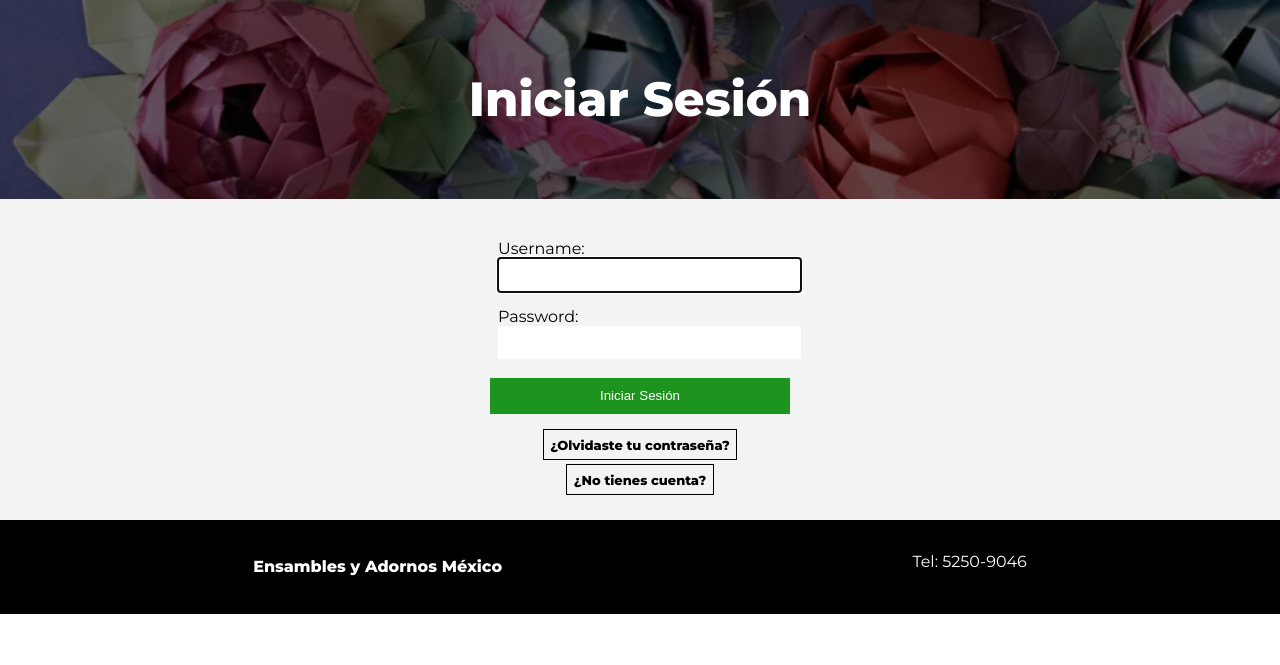
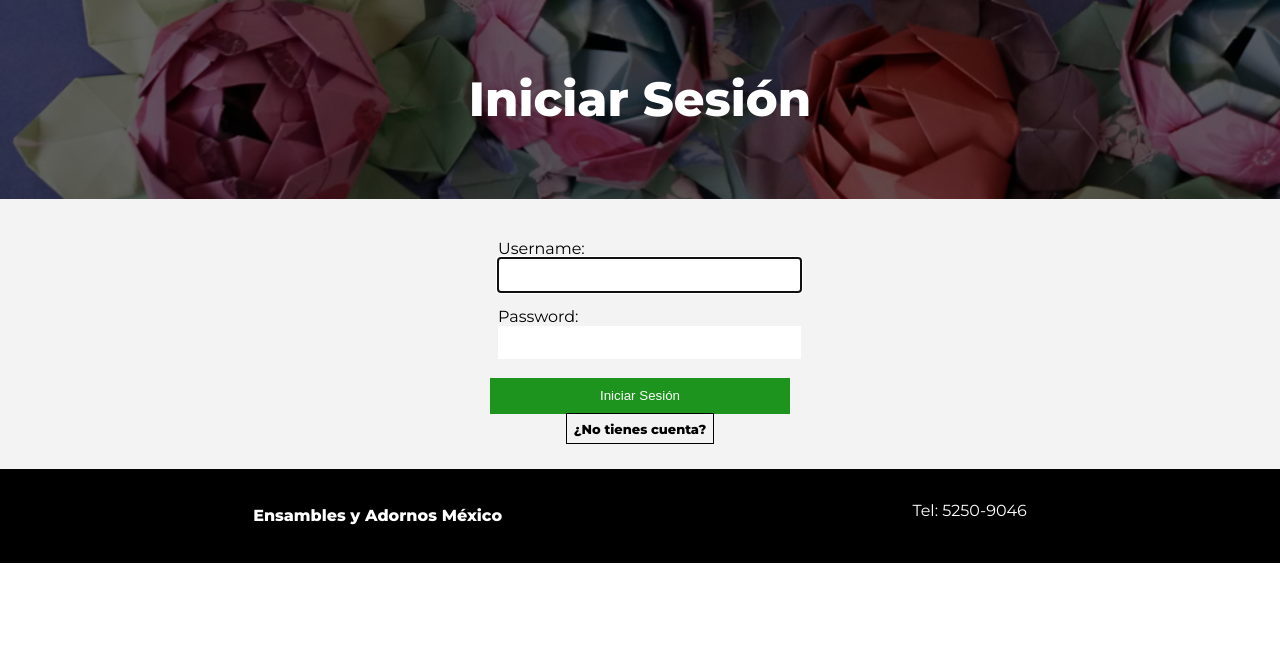
Before and after one commit to kike721/eya_webapp, a Django app: page /login/ in a window 1280 px wide. Shown: the part 135-800 px from the top of the page. Run offline with Django 3.2, Linux system fonts and the light colour scheme.

Commit message:
Escondo link de recuperar contraseña

```diff
--- a/eya/users/templates/registration/login.html
+++ b/eya/users/templates/registration/login.html
@@ -45,10 +45,7 @@
 
         {# Assumes you setup the password_reset view in your URLconf #}
         <div style="text-align: center;">
-          <p>
-            <a class="login__link" href="{% url 'password_reset' %}">¿Olvidaste tu contraseña?</a>
-          </p>
-
+          {#<p><a class="login__link" href="{% url 'password_reset' %}">¿Olvidaste tu contraseña?</a></p>#}
           <a class="login__link" href="{% url 'register-customer' %}">¿No tienes cuenta?</a>
         </div>
 
```
